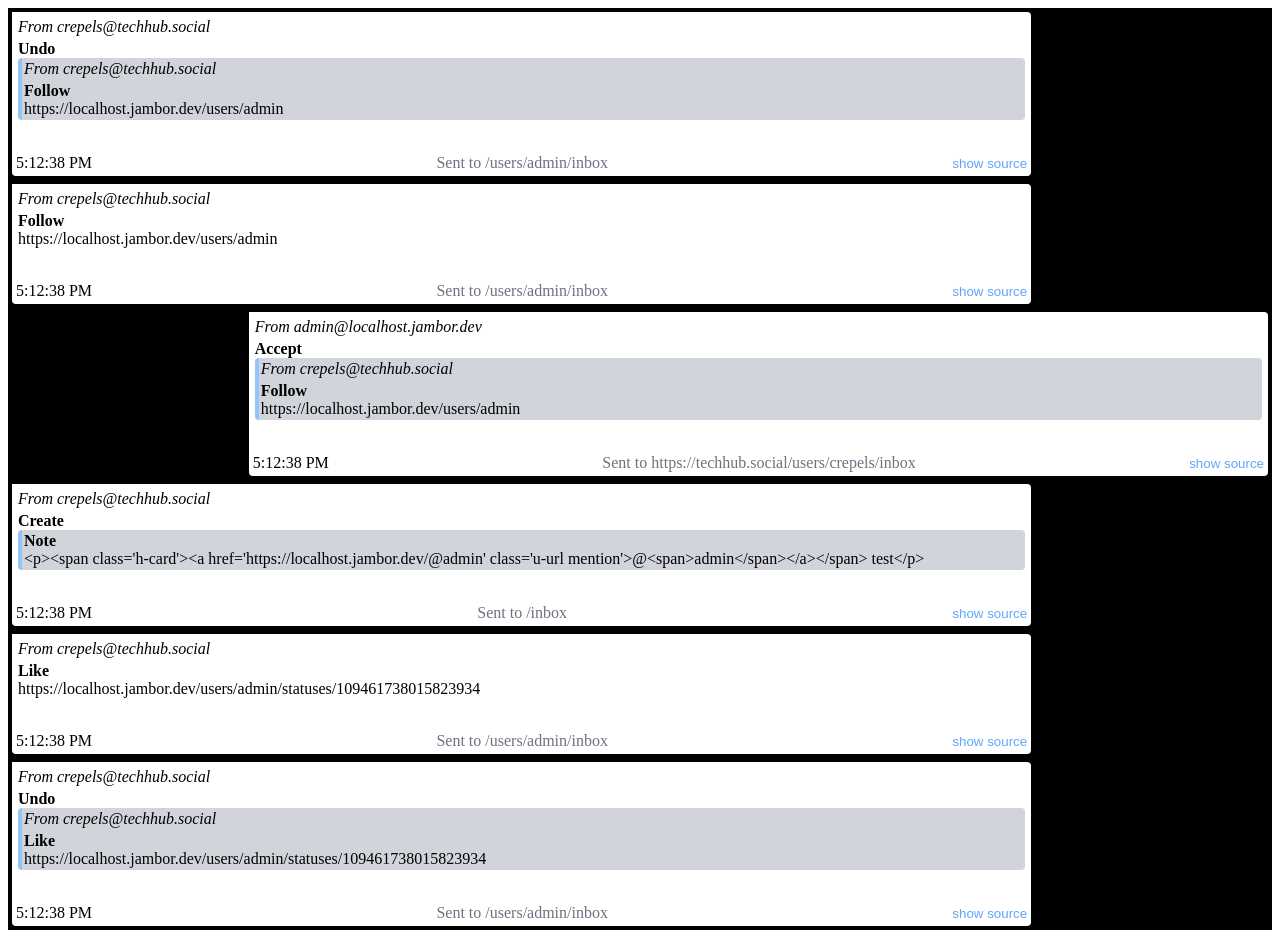
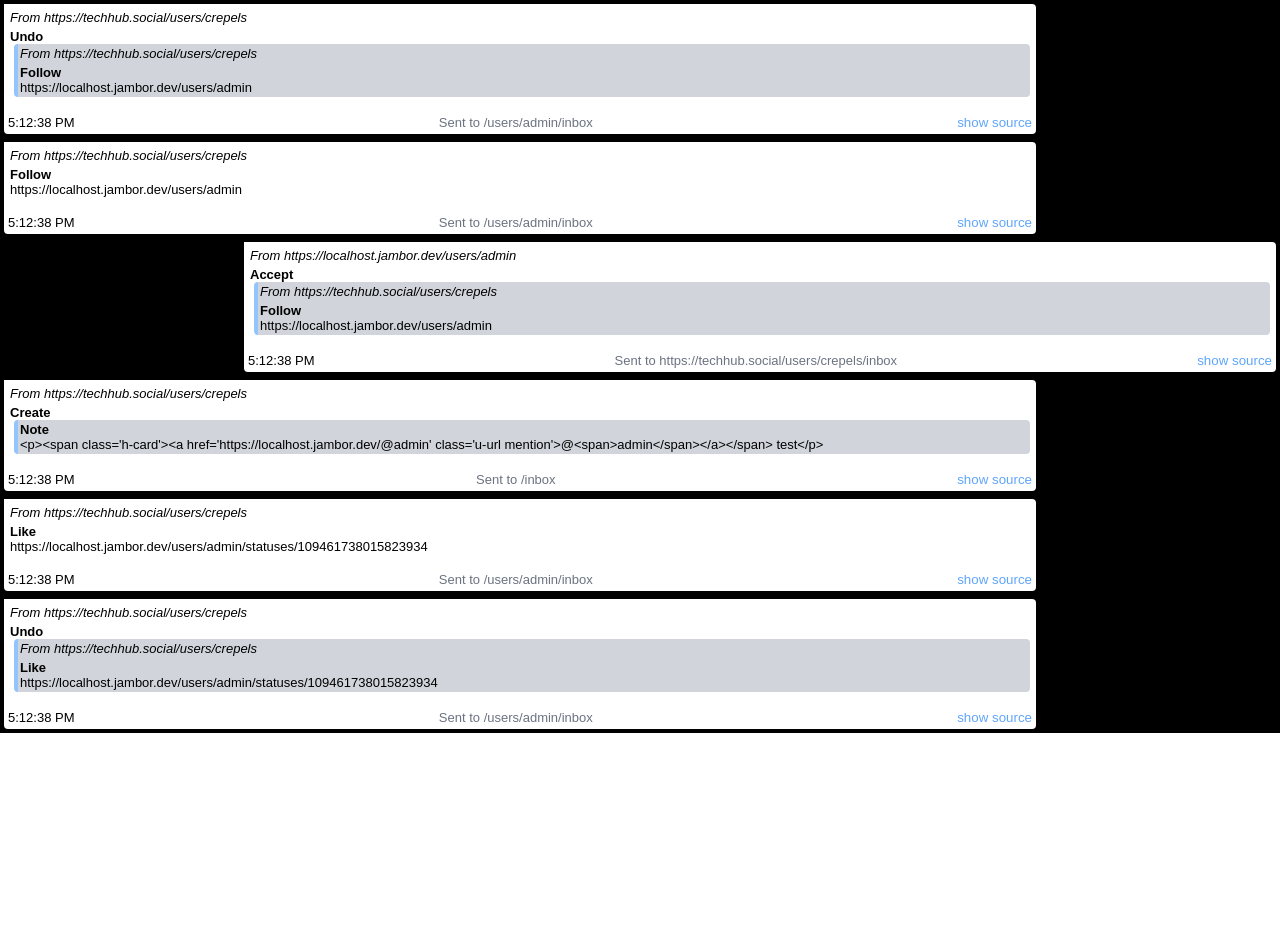
Before and after one commit to sgrj/activitypub-visualization, a React app: page / in a window 1280 px wide. After the commit the page ends 800 px from the top, so only its background shows below. Built offline with nearby package versions, Linux system fonts and the light colour scheme; the HTML template or start-up script is replaced by a standard one.

Commit message:
some style adjustments

```diff
--- a/src/activity-pub-visualization.tsx
+++ b/src/activity-pub-visualization.tsx
@@ -17,31 +17,24 @@ function userName(uri: string) {
 }
 
 function ActivityDetails({ activity }: { activity: IActivity }) {
-  switch (activity.type) {
-    case 'Follow':
-      return (
-        <>
-          <div className='font-bold'>Follow</div>
-          <div className='object'>{activity.object}</div>
-        </>
-      );
-    case 'Like':
-      return (
-        <>
-          <div className='font-bold'>Like</div>
-          <div className='object'>{activity.object}</div>
-        </>
-      );
-    case 'Note':
-      return (
-        <>
-          <div className='font-bold'>Note</div>
-          <div className='object'>{activity.content}</div>
-        </>
-      );
-    default:
-      return <div className='font-bold'>{activity.type}</div>;
-  }
+  const internal = () => {
+    switch (activity.type) {
+      case 'Follow':
+      case 'Like':
+        return <div className='object'>{activity.object}</div>;
+      case 'Note':
+        return <div className='object'>{activity.content}</div>;
+      default:
+        return null;
+    }
+  };
+
+  return (
+    <div>
+      <div className='font-bold'>{activity.type}</div>
+      {internal()}
+    </div>
+  );
 }
 
 function Activity({ activity, nested = false }: { activity: IActivity; nested?: boolean }) {
@@ -52,10 +45,10 @@ function Activity({ activity, nested = false }: { activity: IActivity; nested?:
   return (
     <div
       className={`p-0.5 rounded ${
-        nested ? 'rounded bg-gray-300 border-0 border-l-4 border-l-blue-300 border-solid' : ''
+        nested ? 'ml-1 rounded bg-gray-300 border-0 border-l-4 border-l-blue-300 border-solid' : ''
       }`}
     >
-      {activity.actor && <div className='italic mb-1'>From {userName(activity.actor)}</div>}
+      {activity.actor && <div className='italic mb-1'>From {activity.actor}</div>}
       <ActivityDetails activity={activity} />
       {activity.object != null && typeof activity.object !== 'string' && (
         <Activity activity={activity.object} nested />
@@ -74,7 +67,7 @@ function LogEvent({ event }: { event: ILogEvent }) {
       }`}
     >
       <Activity activity={event.data} />
-      <div className='flex flex-row items-center justify-between mt-8'>
+      <div className='flex flex-row items-center justify-between mt-4'>
         <div className='time'>{new Date(event.timestamp).toLocaleTimeString()}</div>
         <div className='text-gray-500 overflow-wrap: break-word'>Sent to {event.path}</div>
         <button
@@ -95,7 +88,7 @@ function LogEvent({ event }: { event: ILogEvent }) {
 
 export default function ActivityPubVisualization({ logs }: { logs: Array<ILogEvent> }) {
   return (
-    <div className='activity-log flex flex-col'>
+    <div className='font-[sans-serif] text-[13px] flex flex-col'>
       {logs
         .filter((event) => event.type !== 'keep-alive')
         .map((event) => (
--- a/src/index.tsx
+++ b/src/index.tsx
@@ -12,6 +12,8 @@ document.querySelector('body').appendChild(elt);
 
 import logs from './logs.json';
 
+document.querySelector('body').style.margin = '0';
+
 ReactDOM.render(
   <div className='bg-black'>
     <ActivityPubVisualization logs={logs as Array<ILogEvent>} />
```
